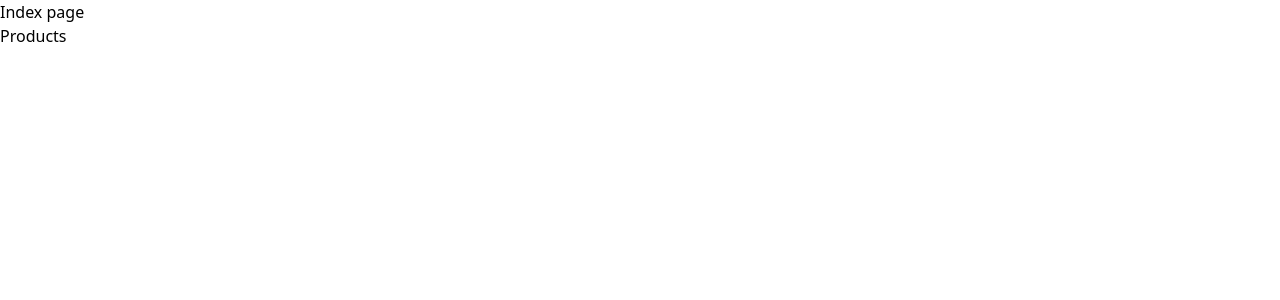
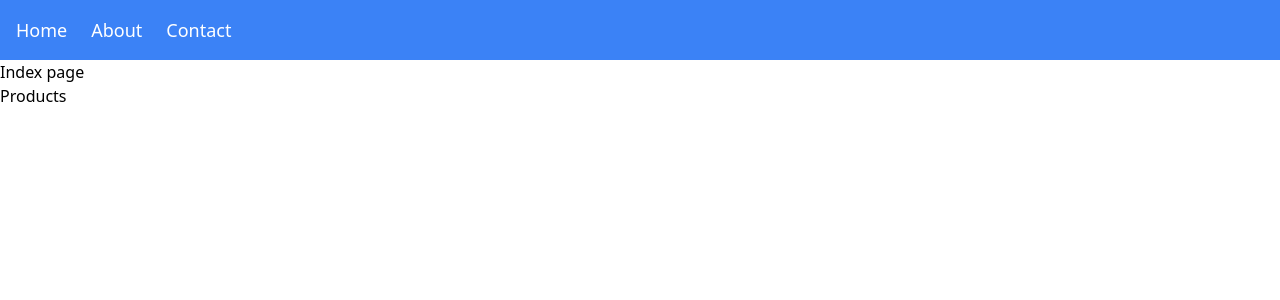
Before and after one commit to Kempie1/capstonefront, a Nuxt app: page / in a window 1280 px wide. Shown: the top 300 px of the page. Built offline with nearby package versions, Linux system fonts and the light colour scheme.

Commit message:
Added a navbar

```diff
--- a/app.vue
+++ b/app.vue
@@ -1,6 +1,23 @@
 <template>
-  <NuxtLoadingIndicator/>
   <div>
-    <NuxtPage />
+    <NuxtLoadingIndicator/>
+    <!-- navBar -->
+    <nav class="bg-blue-500 p-4">
+      <ul class="flex">
+        <li class="mr-6">
+          <router-link class="text-white text-lg hover:text-gray-300" to="/">Home</router-link>
+        </li>
+        <li class="mr-6">
+          <router-link class="text-white text-lg hover:text-gray-300" to="/about">About</router-link>
+        </li>
+        <li class="mr-6">
+          <router-link class="text-white text-lg hover:text-gray-300" to="/contact">Contact</router-link>
+        </li>
+      </ul>
+    </nav>
+    <!-- Content -->
+    <div>
+      <NuxtPage />
+    </div>
   </div>
 </template>
```
